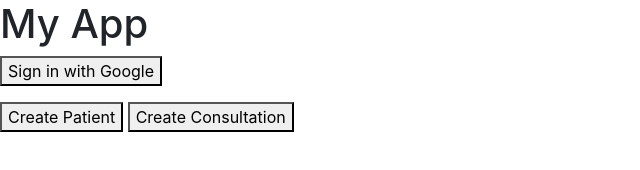
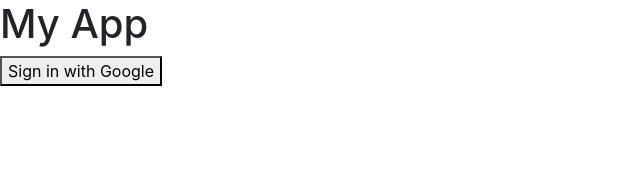
Before and after one commit to leodantas-381/helper, a website: page public/index.html in a window 1280 px wide. Shown: the whole page, without its empty margins (0-640 px from the left). Drawn offline with nearby package versions, Linux system fonts and the light colour scheme; no server answers.

Commit message:
hide when not logged in

```diff
--- a/public/app.js
+++ b/public/app.js
@@ -33,7 +33,7 @@ auth.onAuthStateChanged(user => {
         // signed in
         whenSignedIn.hidden = false;
         whenSignedOut.hidden = true;
-        userDetails.innerHTML = `<h3>${welcomeMessage} ${user.displayName}??</h3> <p>User ID: ${user.uid}</p>`;
+        userDetails.innerHTML = `<h3>${welcomeMessage} ${user.displayName}</h3> <p>User ID: ${user.uid}</p>`;
     } else {
         // not signed in
         whenSignedIn.hidden = true;
--- a/public/index.html
+++ b/public/index.html
@@ -52,8 +52,8 @@
       <ul id="patientsList">
 
       </ul>
-      <button id="createPatient">Create Patient</button>
-      <button id="createConsultation">Create Consultation</button>
+      <button id="createPatient" id="whenSignedIn" hidden="true">Create Patient</button>
+      <button id="createConsultation" id="whenSignedIn" hidden="true">Create Consultation</button>
     </section>
 </body>
 </html>
```
